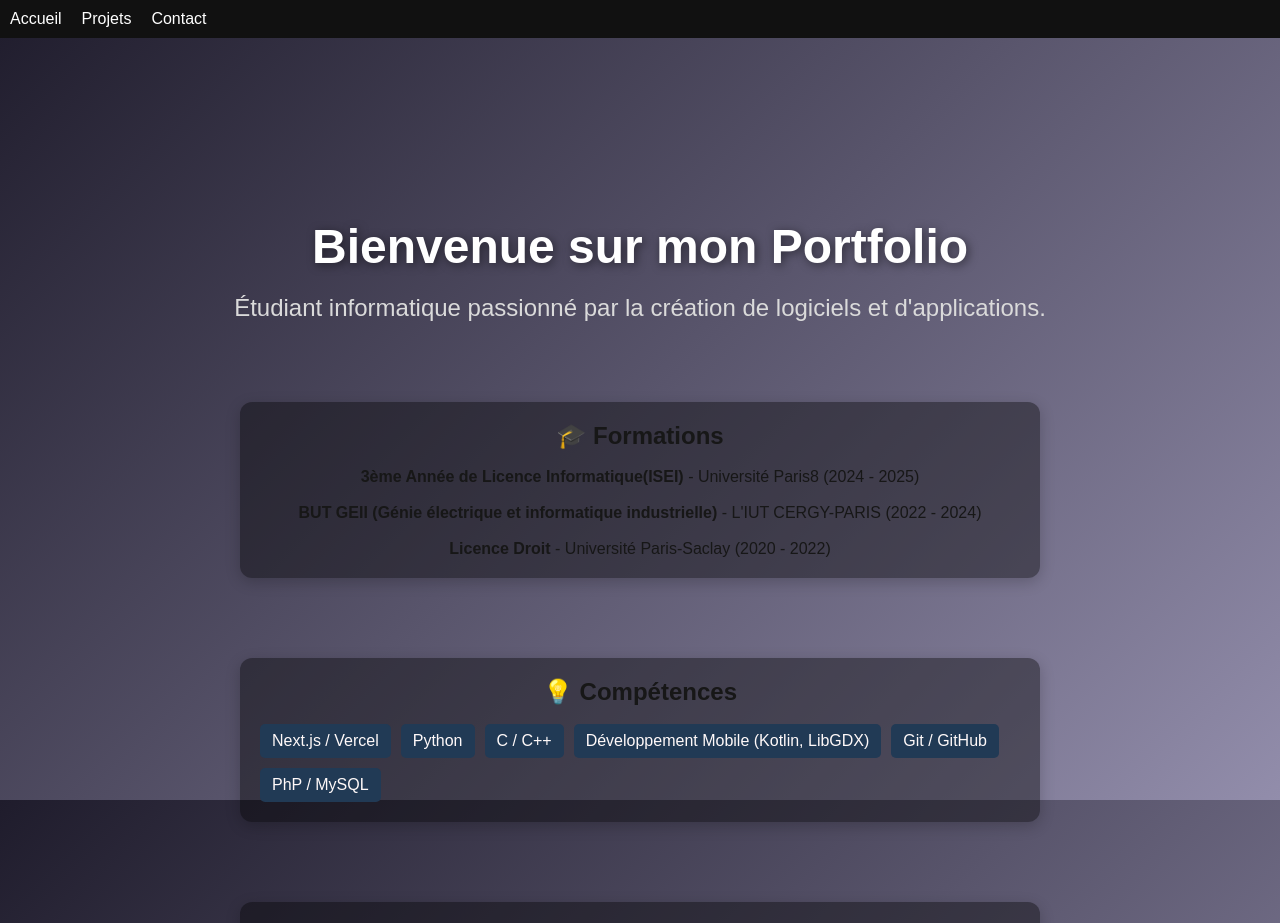
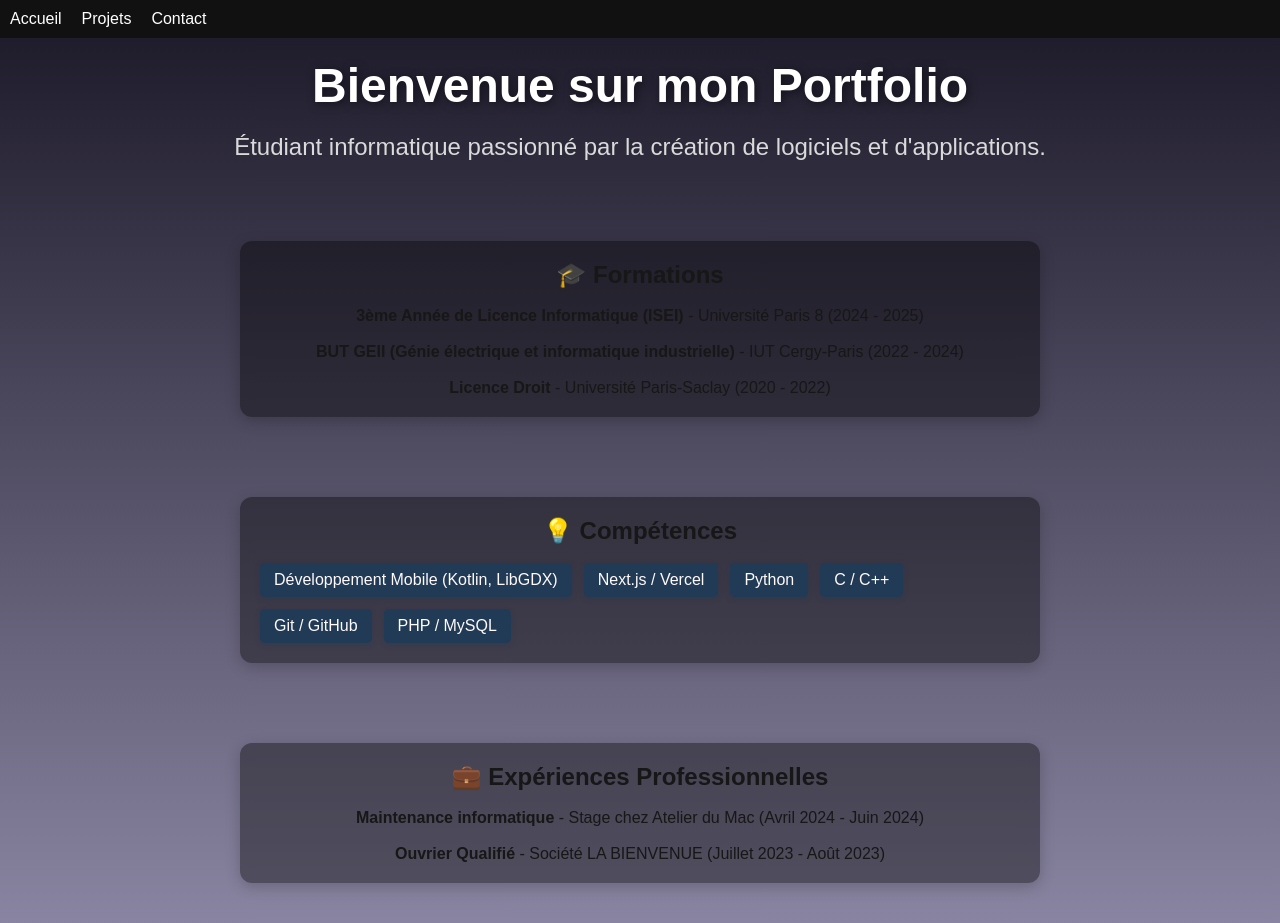
Before and after one commit to Knock1412/Mon_Portfolio, a Next.js app: page / in a window 1280 px wide. Shown: the top 923 px of the page. Built offline with nearby package versions, Linux system fonts and the light colour scheme.

Commit message:
frame motion page accueil

```diff
--- a/src/app/page.js
+++ b/src/app/page.js
@@ -1,31 +1,26 @@
 "use client";
 import styles from "./page.module.css";
 import Link from "next/link";
-import { useEffect, useState } from "react";
+import { useEffect, useState, useCallback, useMemo } from "react";
 import { motion, useScroll, useTransform } from "framer-motion";
 
 export default function Home() {
   const [activeSection, setActiveSection] = useState(null);
   const [hoveredSection, setHoveredSection] = useState(null);
-  const {scrollY} = useScroll();
-  const y = useTransform(scrollY, [0,300], [0, -100]);
+  const { scrollY } = useScroll();
+  const y = useTransform(scrollY, [0, 300], [0, -100]);
 
-  useEffect(() => {
-    document.body.style.background = "linear-gradient(135deg, #1f1c2c, #928dab)";
-    document.body.style.backgroundSize = "cover";
-    document.body.style.backgroundAttachment = "fixed";
-    document.body.style.margin = "0";
-    document.body.style.padding = "0";
+  const skills = useMemo(() => [
+    "Développement Mobile (Kotlin, LibGDX)",
+    "Next.js / Vercel",
+    "Python",
+    "C / C++",
+    "Git / GitHub",
+    "PHP / MySQL"
 
-    return () => {
-      document.body.style.background = "";
-      document.body.style.backgroundSize = "";
-      document.body.style.backgroundAttachment = "";
-    };
-  }, []);
+  ], []);
 
-  useEffect(() => {
-    const handleScroll = () => {
+  const handleScroll = useCallback(() => {
     const sections = document.querySelectorAll("section");
     let currentSection = null;
 
@@ -37,27 +32,20 @@ export default function Home() {
     });
 
     setActiveSection(currentSection);
-    };
+  }, []);
 
+  useEffect(() => {
     window.addEventListener("scroll", handleScroll);
     return () => window.removeEventListener("scroll", handleScroll);
-  }, []);
-
-  const skills = [
-    "Next.js / Vercel",
-    "Python",
-    "C / C++",
-    "Développement Mobile (Kotlin, LibGDX)",
-    "Git / GitHub",
-    "PhP / MySQL"
-  ];
+  }, [handleScroll]);
 
   return (
     <div className={styles.container}>
+      {/* Effet de Parallax */}
       <motion.div
         className={styles.parallax}
-        style=
-        {{      y,
+        style={{
+          y,
           background: "linear-gradient(135deg, #1f1c2c, #928dab)",
           backgroundSize: "cover",
           backgroundAttachment: "fixed",
@@ -69,11 +57,12 @@ export default function Home() {
           zIndex: -1,
         }}
       />
+
       <h1 className={styles.title}>Bienvenue sur mon Portfolio</h1>
       <p className={styles.subtitle}>Étudiant informatique passionné par la création de logiciels et d'applications.</p>
 
       <div className={styles.sections}>
-        {/* Formation */}
+        {/* Section Formation */}
         <motion.section
           className={`${styles.section} ${activeSection?.id === "formations" ? styles.activeSection : ""}`}
           id="formations"
@@ -85,13 +74,13 @@ export default function Home() {
         >
           <h2>🎓 Formations</h2><br />
           <ul className={styles.listeSansPoint}>
-            <li><strong>3ème Année de Licence Informatique(ISEI)</strong> - Université Paris8 (2024 - 2025)</li><br />
-            <li><strong>BUT GEII (Génie électrique et informatique industrielle)</strong> - L'IUT CERGY-PARIS (2022 - 2024)</li><br />
+            <li><strong>3ème Année de Licence Informatique (ISEI)</strong> - Université Paris 8 (2024 - 2025)</li><br />
+            <li><strong>BUT GEII (Génie électrique et informatique industrielle)</strong> - IUT Cergy-Paris (2022 - 2024)</li><br />
             <li><strong>Licence Droit</strong> - Université Paris-Saclay (2020 - 2022)</li>
           </ul>
         </motion.section>
 
-        {/* Compétences */}
+        {/* Section Compétences */}
         <motion.section
           className={`${styles.section} ${activeSection?.id === "competences" ? styles.activeSection : ""}`}
           id="competences"
@@ -116,7 +105,7 @@ export default function Home() {
           </ul>
         </motion.section>
 
-        {/* Expériences */}
+        {/* Section Expériences */}
         <motion.section
           className={`${styles.section} ${activeSection?.id === "experiences" ? styles.activeSection : ""}`}
           id="experiences"
@@ -128,25 +117,38 @@ export default function Home() {
         >
           <h2>💼 Expériences Professionnelles</h2><br />
           <ul className={styles.listeSansPoint}>
-            <li><strong>Maintenance informatique</strong> - Stage chez Atelier du Mac (Avril.2024 - Juin.2024 )</li><br />
-            <li><strong>Ouvrier Qualifié</strong> - chez Société LA BIENVENUE (Juil.2023 - Août.2023)</li>
+            <li><strong>Maintenance informatique</strong> - Stage chez Atelier du Mac (Avril 2024 - Juin 2024)</li><br />
+            <li><strong>Ouvrier Qualifié</strong> - Société LA BIENVENUE (Juillet 2023 - Août 2023)</li>
           </ul>
         </motion.section>
       </div>
 
+      {/* Boutons */}
       <div className={styles.buttons}>
         <a href="/CV-LIMACHE Adrien.pdf" download>
-          <motion.button whileHover={{ scale: 1.1 }} whileTap={{ scale: 0.9 }} className={styles.button}>
+          <motion.button
+            whileHover={{ scale: 1.1 }}
+            whileTap={{ scale: 0.9 }}
+            className={styles.button}
+          >
             📄 Télécharger mon CV
           </motion.button>
         </a>
         <Link href="/projets">
-          <motion.button whileHover={{ scale: 1.1 }} whileTap={{ scale: 0.9 }} className={styles.button}>
+          <motion.button
+            whileHover={{ scale: 1.1 }}
+            whileTap={{ scale: 0.9 }}
+            className={styles.button}
+          >
             🚀 Voir mes projets
           </motion.button>
         </Link>
         <Link href="/contact">
-          <motion.button whileHover={{ scale: 1.1 }} whileTap={{ scale: 0.9 }} className={styles.button}>
+          <motion.button
+            whileHover={{ scale: 1.1 }}
+            whileTap={{ scale: 0.9 }}
+            className={styles.button}
+          >
             📞 Me contacter
           </motion.button>
         </Link>
--- a/src/app/page.module.css
+++ b/src/app/page.module.css
@@ -1,12 +1,14 @@
 .container {
-  min-height: 160vh;
+  height: auto;
   display: flex;
   flex-direction: column;
   align-items: center;
   justify-content: center;
-  height: 100vh;
+  flex-grow: 1;
   text-align: center;
   padding: 20px;
+  background: linear-gradient(to bottom,  #1f1c2c, #928dab);
+
 }
 
 .title {
@@ -36,12 +38,13 @@
   border: none;
   border-radius: 8px;
   cursor: pointer;
-  transition: transform 0.2s ease, background 0.3s ease;
+  transition: transform 0.2s ease, background 0.3s ease, box-shadow 0.3s ease;
 }
 
 .button:hover {
   background: linear-gradient(135deg, #0056b3, #003a80);
   transform: scale(1.05);
+  box-shadow: 0px 4px 10px rgba(0, 86, 179, 0.5);
 }
 
 .sections {
@@ -60,11 +63,13 @@
   box-shadow: 0px 4px 15px rgba(0, 0, 0, 0.2);
   margin-bottom: 40px;
   transition: transform 0.3s ease, background 0.3s ease, opacity 0.3s ease;
+  opacity: 0.9;
 }
 
 .section:hover {
-  transform: scale(1.05);
+  transform: scale(1.03);
   background: rgba(0, 0, 0, 0.6);
+  opacity: 1;
 }
 
 .listeSansPoint {
@@ -76,17 +81,19 @@
 .skills {
   display: flex;
   flex-wrap: wrap;
-  gap: 10px;
+  gap: 12px;
 }
 
 .skills li {
   background: #213a55;
   color: rgb(255, 249, 249);
-  padding: 8px 12px;
+  padding: 8px 14px;
   border-radius: 5px;
-  transition: transform 0.2s ease;
+  transition: transform 0.2s ease, box-shadow 0.3s ease;
+  box-shadow: 0px 2px 5px rgba(33, 58, 85, 0.4);
 }
 
 .skills li:hover {
-  transform: scale(1.1);
+  transform: scale(1.08);
+  box-shadow: 0px 3px 10px rgba(33, 58, 85, 0.6);
 }
```
Lines whose indentation alone changed are shown as unchanged.
